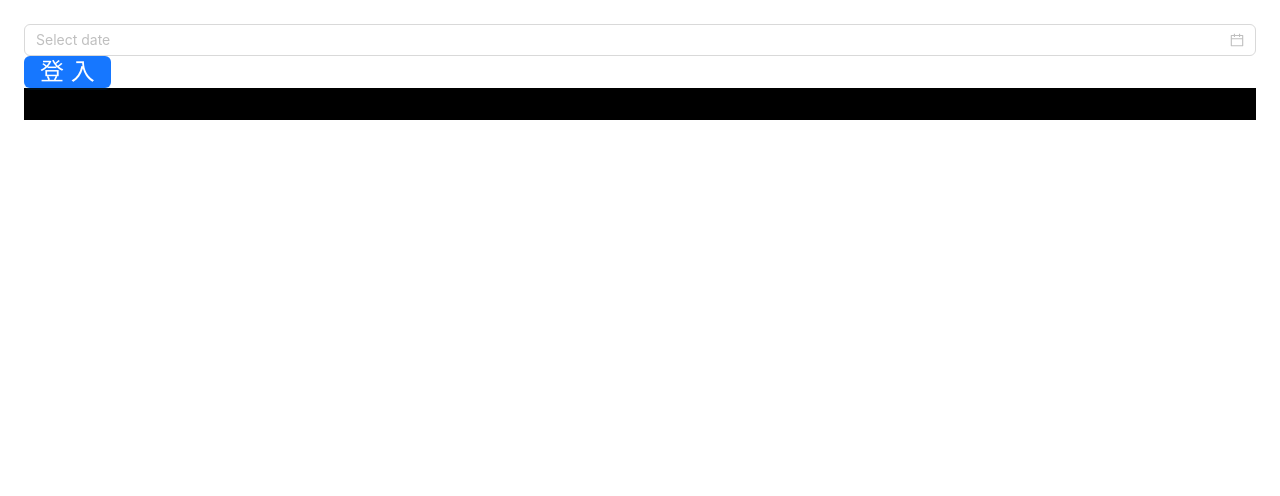
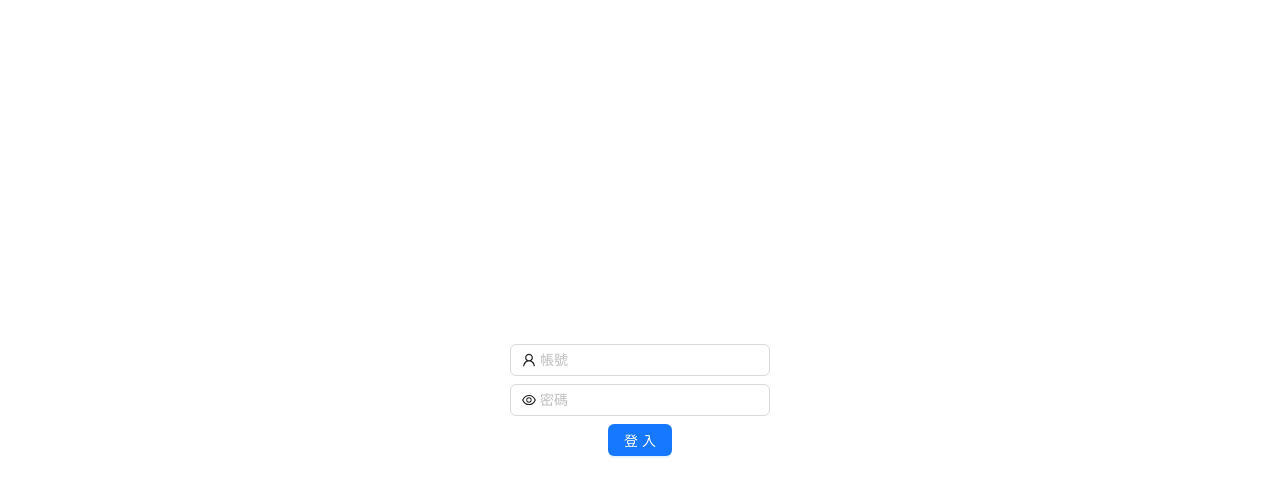
Before and after one commit to Lojitao/my-blog-backend, a React (Vite) app: page /admin/login in a window 1280 px wide. Shown: the top 496 px of the page. Built offline with nearby package versions, Linux system fonts and the light colour scheme.

Commit message:
[Update]登入畫面完成

```diff
--- a/src/pages/login.tsx
+++ b/src/pages/login.tsx
@@ -1,19 +1,43 @@
-import React from 'react';
-import { Button, DatePicker } from 'antd';
+import React, { useState } from 'react';
+import { Button, Input } from 'antd';
+import { UserOutlined,EyeOutlined,EyeInvisibleOutlined } from '@ant-design/icons';
 
 export const LoginRoute: React.FC = () => {
+  const [account,setAccount] = useState("")
+  const [secret,setSecret] = useState("")
+  const [isPasswordVisible, setIsPasswordVisible] = useState(false); // 控制圖標狀態
+
+  function iconChange(){
+    setIsPasswordVisible((prev) => !prev); // 切換圖標狀態
+  }
+
+  function submit(){
+    console.log('account',account);
+    console.log('secret',secret);
+  }
+
   return (
-    <div style={{ padding: 24 }}>
-      <DatePicker className='block' />
-      <Button className="text-2xl" type="primary">登入</Button>
-      <p className="text-2xl bg-black">asdsa</p>
+    <div className='w-fit h-screen m-auto flex flex-col justify-center items-center'>
+      <Input className='w-fit flex mb-2'
+        value={account} onChange={(e) => setAccount(e.target.value)}
+        placeholder="帳號" prefix={<UserOutlined />}
+      />
+
+      <Input className='w-fit flex mb-2'
+        value={secret} onChange={(e) => setSecret(e.target.value)}
+        placeholder="密碼"
+        type={isPasswordVisible ? "text" : "password"} // 切換密碼輸入顯示類型
+        prefix={
+          isPasswordVisible ? (
+            <EyeInvisibleOutlined onClick={iconChange} style={{ cursor: 'pointer' }} />
+          ) : (
+            <EyeOutlined onClick={iconChange} style={{ cursor: 'pointer' }} />
+          )
+        }
+      />
+
+      <Button onClick={submit} type="primary">登入</Button>
+
     </div>
   );
 };
-
-
-// export const LoginRoute = () => {
-//   return (
-//     <p>登入頁拉!!!</p>
-//   );
-// };
```
